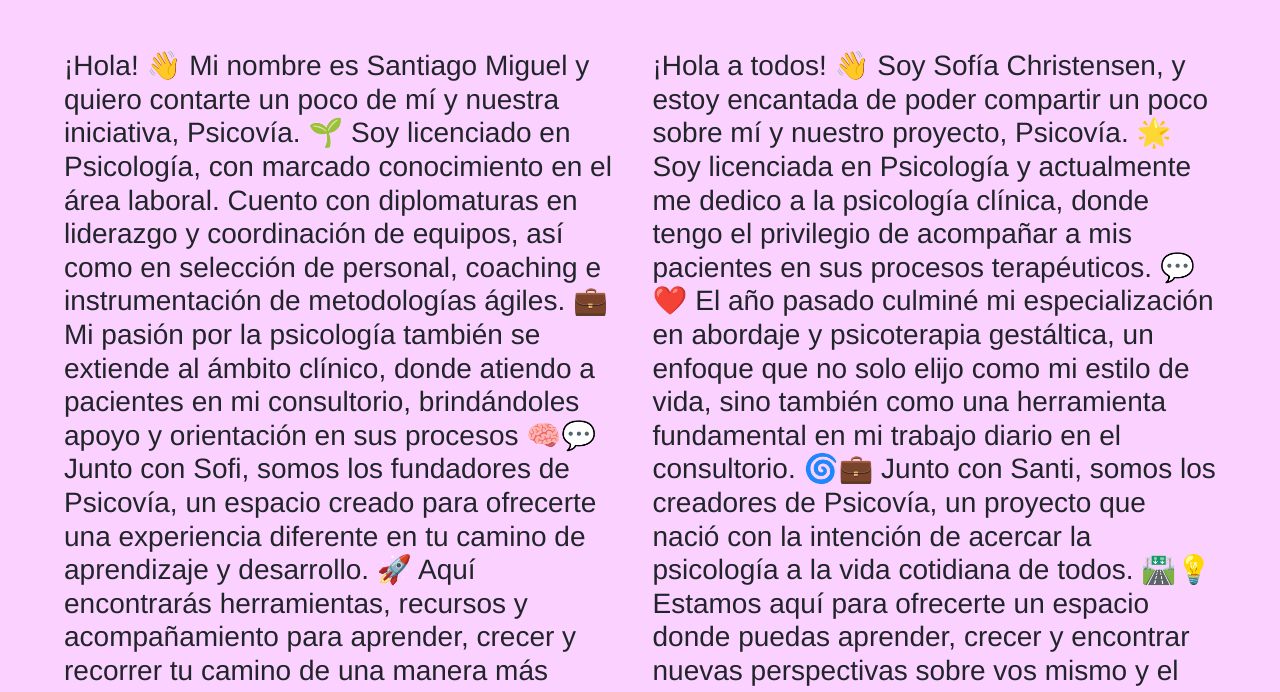
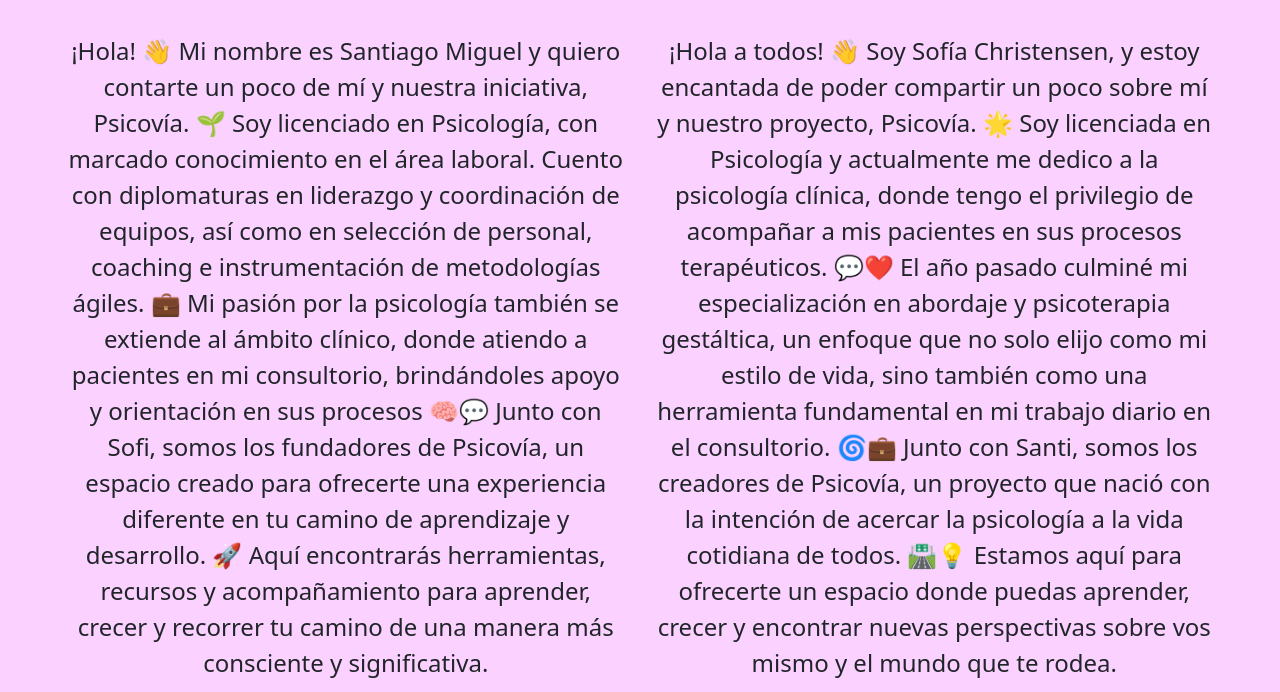
Before and after one commit to pedro-christensen-02/psicovia, a plain HTML site: page pages/equipo.html in a window 1280 px wide. Shown: the part 860-1552 px from the top of the page. Drawn offline with nearby package versions, Linux system fonts and the light colour scheme.

Commit message:
modificacion de h3 a p en equipo

```diff
--- a/pages/equipo.html
+++ b/pages/equipo.html
@@ -50,8 +50,8 @@
              <section class="gridArea1 equipo">
                  <img src="../assets/ali-morshedlou-WMD64tMfc4k-unsplash.jpg" alt="Psicologo Santiago Miguel">
              </section>
-             <section class="gridArea2 ">
-                 <h3>
+             <section class="gridArea2 descripcionEquipo ">
+                 <p>
                      ¡Hola! 👋 Mi nombre es Santiago Miguel y quiero contarte un poco de mí y nuestra iniciativa, Psicovía. 🌱
 
                      Soy licenciado en Psicología, con marcado conocimiento en el área laboral. Cuento con diplomaturas en liderazgo     y      coordinación de equipos, así como en selección de personal, coaching e instrumentación de metodologías     ágiles. 💼
@@ -59,13 +59,13 @@
                      Mi pasión por la psicología también se extiende al ámbito clínico, donde atiendo a pacientes en mi     consultorio,      brindándoles apoyo y orientación en sus procesos 🧠💬
 
                      Junto con Sofi, somos los fundadores de Psicovía, un espacio creado para ofrecerte una experiencia diferente en     tu      camino de aprendizaje y desarrollo. 🚀 Aquí encontrarás herramientas, recursos y acompañamiento para     aprender, crecer y      recorrer tu camino de una manera más consciente y significativa.
-                 </h3>
+                 </p>
              </section>
              <section class="gridArea3 equipo">
                  <img src="../assets/christina-wocintechchat-com-0Zx1bDv5BNY-unsplash.jpg " alt="Psicologa Sofia Christensen">
              </section>
-             <section  class="gridArea4 ">
-                 <h3>
+             <section  class="gridArea4 descripcionEquipo">
+                 <p>
                      ¡Hola a todos! 👋 Soy Sofía Christensen, y estoy encantada de poder compartir un poco sobre mí y nuestro proyecto, Psicovía. 🌟
 
                      Soy licenciada en Psicología y actualmente me dedico a la psicología clínica, donde tengo el privilegio de acompañar a          mis pacientes en sus procesos terapéuticos. 💬❤️
@@ -73,7 +73,7 @@
                      El año pasado culminé mi especialización en abordaje y psicoterapia gestáltica, un enfoque que no solo elijo como mi          estilo de vida, sino también como una herramienta fundamental en mi trabajo diario en el consultorio. 🌀💼
 
                      Junto con Santi, somos los creadores de Psicovía, un proyecto que nació con la intención de acercar la psicología a la          vida cotidiana de todos. 🛣️💡 Estamos aquí para ofrecerte un espacio donde puedas aprender, crecer y encontrar nuevas          perspectivas sobre vos mismo y el mundo que te rodea.
-                 </h3>
+                 </p>
              </section>
          </div>
      </main>
--- a/style/style.css
+++ b/style/style.css
@@ -105,7 +105,7 @@
     margin: 0 auto;
 }
 .equipo img{
-    width: 90%;
+    width: 100%;
     height: 600px;
     border-radius: 5px;
 }
@@ -120,7 +120,7 @@
         "area1 area3"
         "area2 area4";
     gap: 25px;
-    font-family: 'Franklin Gothic Medium', 'Arial Narrow', Arial, sans-serif;
+
 }
 .gridArea1 {
     grid-area: area1;
@@ -133,6 +133,13 @@
 }
 .gridArea4 {
     grid-area: area4;
+}
+.descripcionEquipo{
+    font-size: 1.5rem;
+    display: flex;
+    align-items: center;
+    justify-content: center;
+    text-align: center;
 }
 .sectionGridArea {
     background-color: hsl(294, 100%, 91%);
```
Also changed, not shown: 1 other file.
